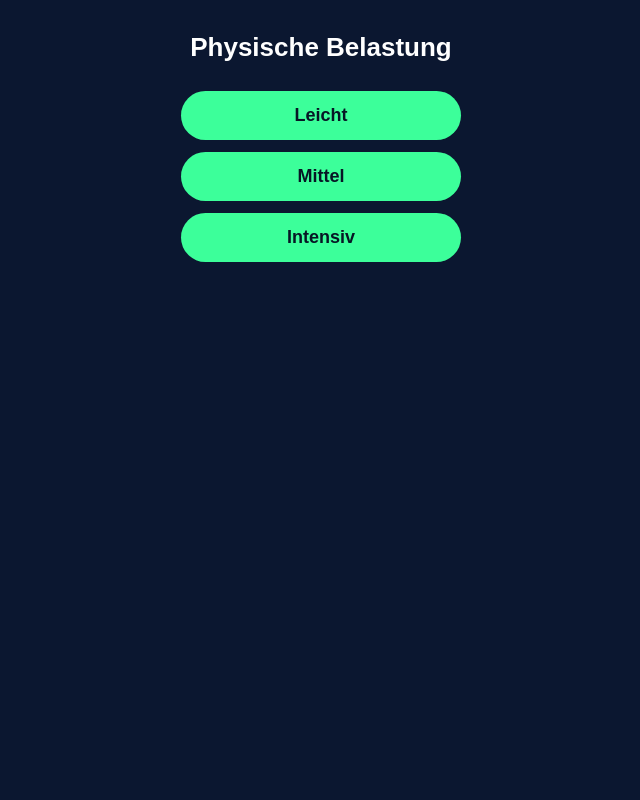
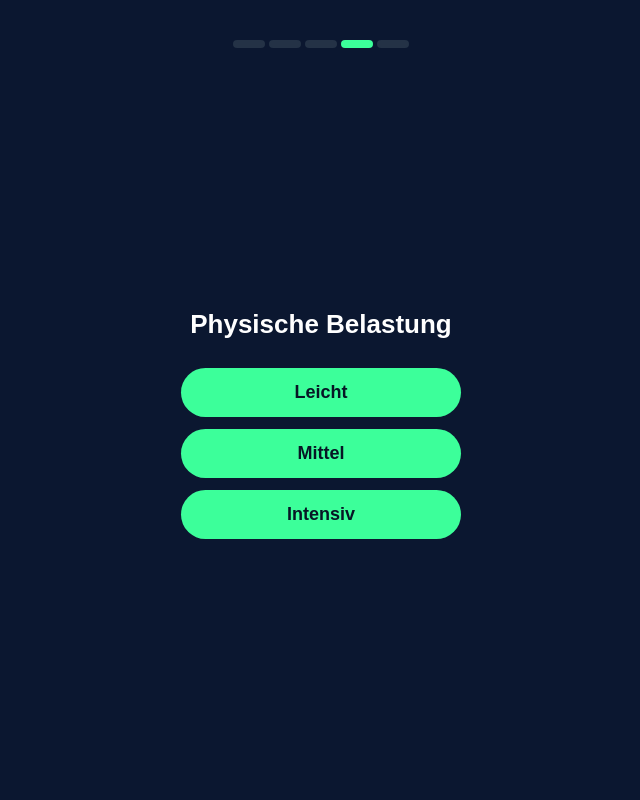
Before and after one commit to mirbaema77/trainer-app, a Flask app: page /physical in a window 1280 px wide. Shown: the whole page, without its empty margins (319-959 px from the left). Run offline with Flask 3, Linux system fonts and the light colour scheme.

Commit message:
Update filter layouts and players page

```diff
--- a/templates/physical.html
+++ b/templates/physical.html
@@ -21,16 +21,13 @@
             min-height: 100vh;
         }
 
-        phone {
+        .phone {
             width: 100%;
             min-height: 100vh;
             box-sizing: border-box;
-
-            /* add safe-area + extra space from the top and bottom */
             padding: calc(40px + env(safe-area-inset-top, 0))
                      20px
                      calc(32px + env(safe-area-inset-bottom, 0));
-
             display: flex;
             flex-direction: column;
             align-items: center;
@@ -39,8 +36,15 @@
         .progress {
             display: flex;
             gap: 4px;
-            margin-bottom: 32px;   /* only bottom margin now */
+            margin-bottom: 32px;
             justify-content: center;
+        }
+
+        .step {
+            width: 32px;
+            height: 8px;
+            border-radius: 4px;
+            background-color: #243246;
         }
 
         .step.active {
@@ -85,9 +89,8 @@
             filter: brightness(1.05);
         }
     </style>
+
 </head>
-
-
 
 <body>
 <div class="phone">
--- a/templates/players.html
+++ b/templates/players.html
@@ -91,6 +91,7 @@
             font-size: 22px;
             font-weight: bold;
             margin-top: 10px;
+            color: white;
         }
 
         button.submit-btn {
```
Also changed, not shown: static/manifest.json.
